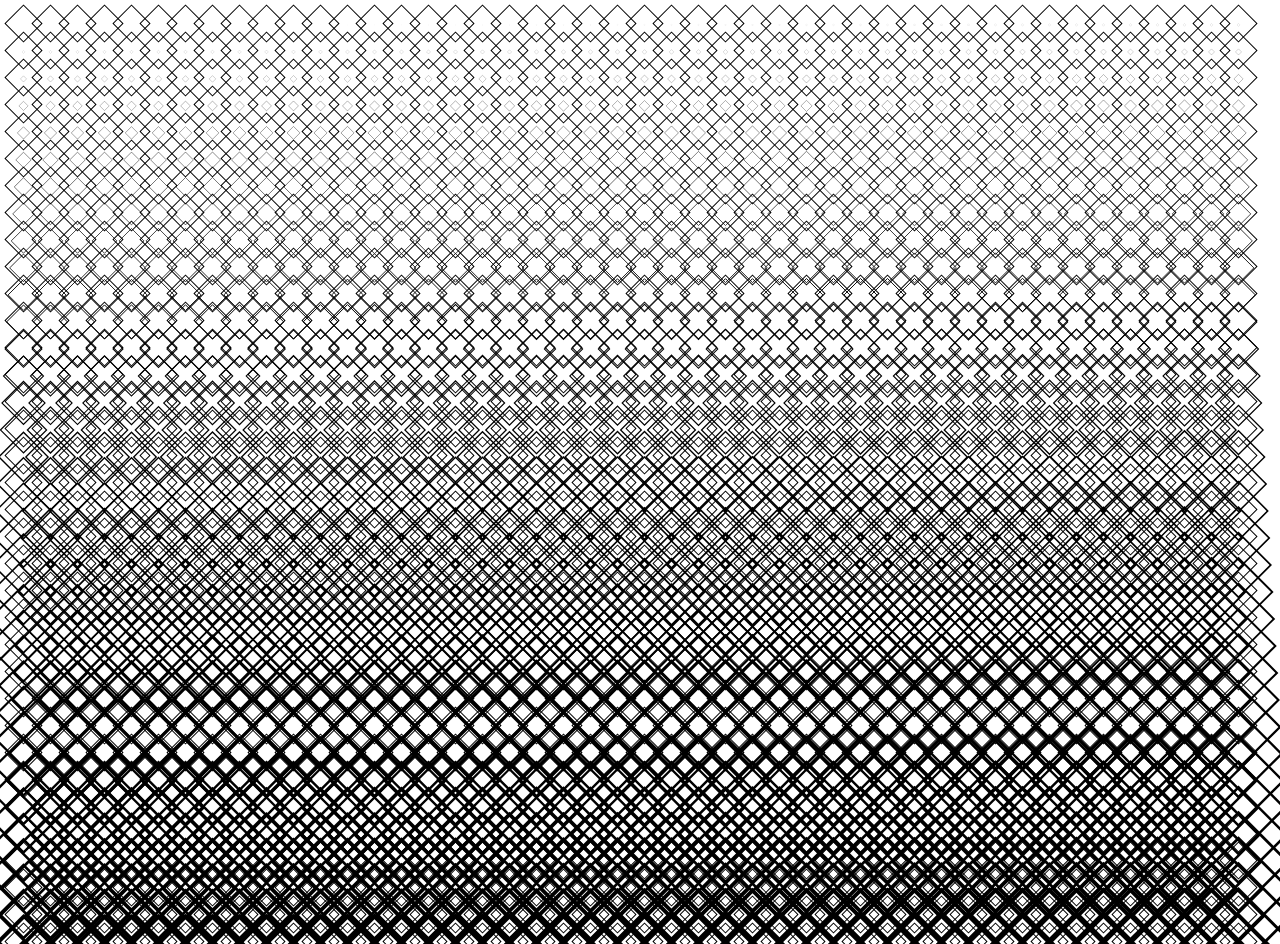
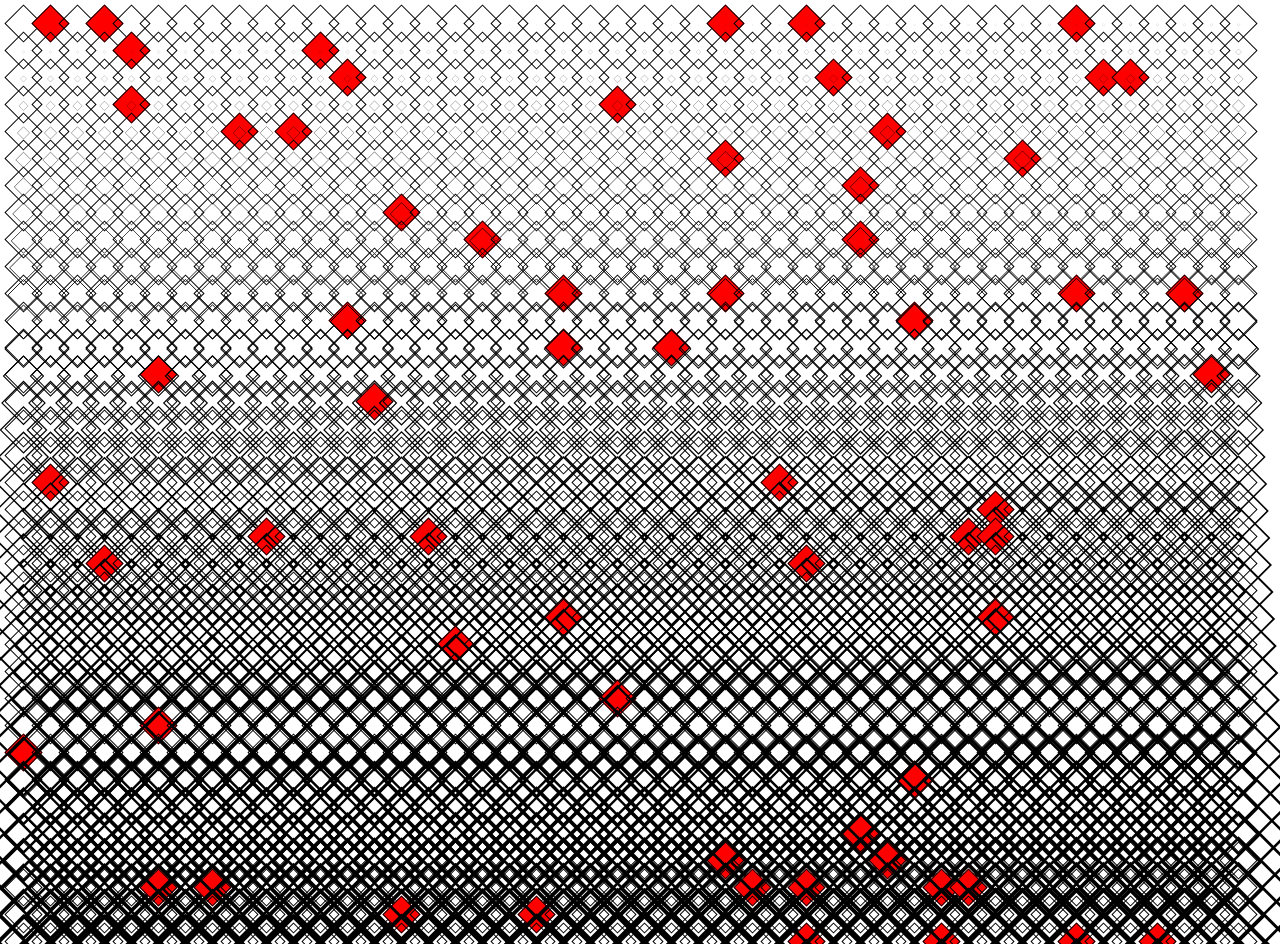
Before and after one commit to davidroettger/retrofuturewebdesign, a website: page index.html in a window 1280 px wide. Shown: the top 944 px of the page. Drawn offline with nearby package versions, Linux system fonts and the light colour scheme; files that its build step writes are made by us from their sources; a web font is replaced by a local one.

Commit message:
colored random outerdivs integrated

```diff
--- a/scripts/index.js
+++ b/scripts/index.js
@@ -36,6 +36,25 @@ function Divs(idofdiv,numberofdivs)  {
       selector.style.transform = "rotate(45deg)"
     }
   }
+
+  //pick random outer divs and change class for coloration
+  this.pickandcolorclass = function () {
+
+
+    for (var i = 0; i < numberofdivs/25; i++) {
+      var randomnumber = Math.round(getRandomArbitrary(1,numberofdivs));
+      var selector = document.querySelector(".outerlayer_"+randomnumber);
+      selector.classList.add("colored");
+    }
+  }
+
+}
+
+
+// Funktion für Random Numbers (Coloration)
+
+function getRandomArbitrary(min, max) {
+  return Math.random() * (max - min) + min;
 }
 
 // Initialize new Divs Object
@@ -48,3 +67,4 @@ console.log(divs.idofdiv);
 divs.creatediv();
 divs.scaleClasses();
 divs.scaleOuterDivs();
+divs.pickandcolorclass();
--- a/styles/index.scss
+++ b/styles/index.scss
@@ -39,6 +39,9 @@ $border-width: 4px;
 	transition: transform 0.2s ease-out;
 }
 
+.colored {
+	background-color:red;
+}
 
 .move {
 	transform: translate3d(-1px,-1px,0);
```
Also changed, not shown: 1 other file.
